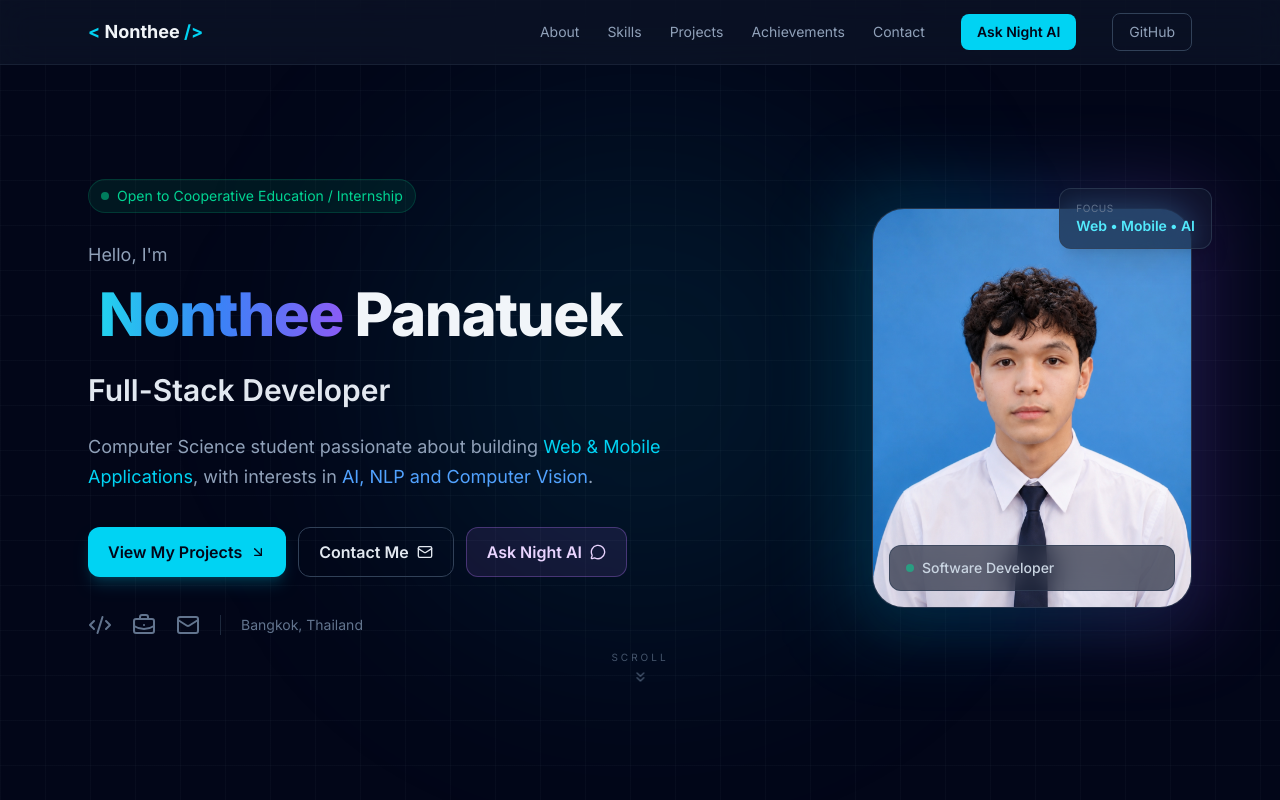
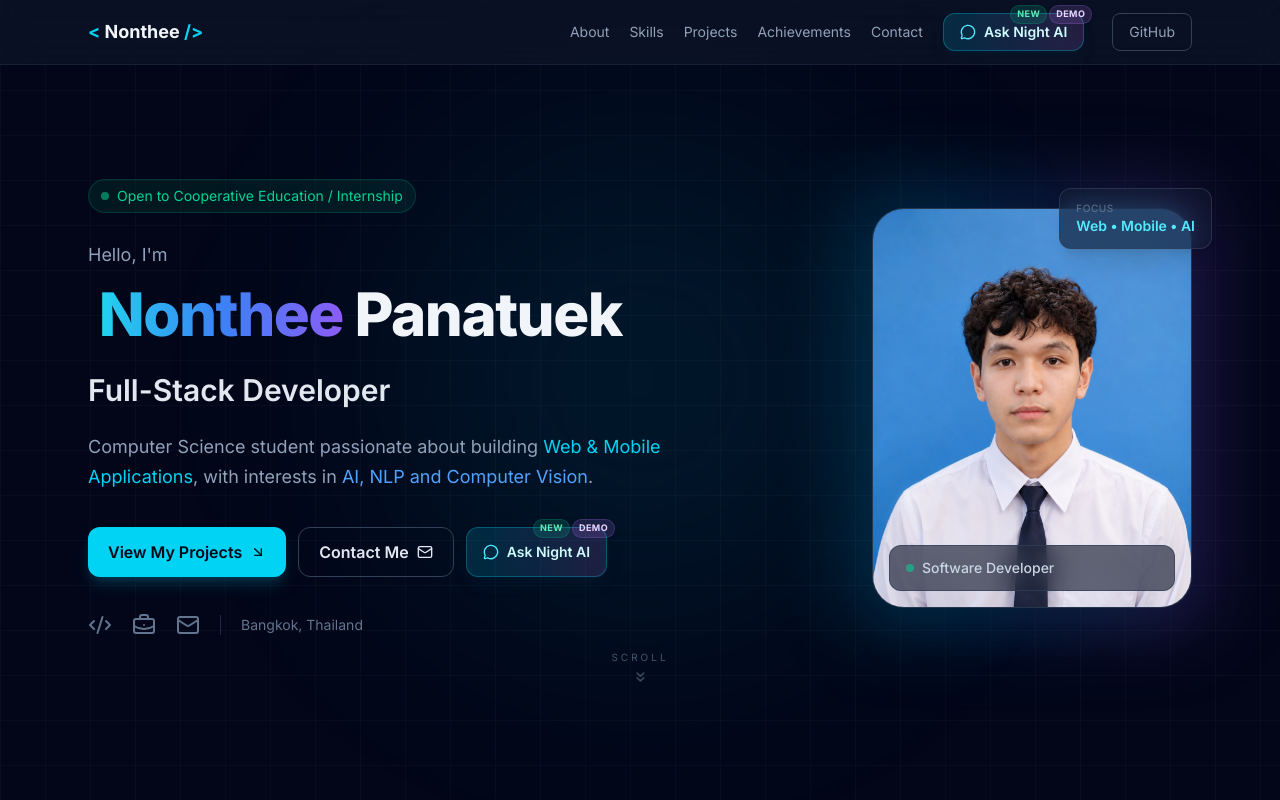
Before and after one commit to GoodNightMare/GoodNightMare.github.io, a React (Vite) app: page / in a window 1280 px wide. Shown: the top 800 px of the page. Built offline with nearby package versions, Linux system fonts and the light colour scheme; no server answers.

Commit message:
Update portfolio

```diff
--- /dev/null
+++ b/src/components/AskNightAIButton.jsx
@@ -0,0 +1,19 @@
+import Icon from "./Icon";
+
+export default function AskNightAIButton({ className = "", onClick }) {
+  return (
+    <a
+      href="/#/chat"
+      onClick={onClick}
+      className={`group relative inline-flex w-fit items-center gap-2 rounded-xl border border-cyan-400/30 bg-gradient-to-r from-cyan-400/15 via-blue-400/15 to-purple-400/15 px-4 py-2 text-sm font-semibold text-cyan-100 shadow-lg shadow-cyan-950/20 transition hover:border-cyan-300/60 hover:from-cyan-400/25 hover:via-blue-400/25 hover:to-purple-400/25 ${className}`}
+      aria-label="Ask Night AI — new interactive demo"
+    >
+      <Icon name="message-circle" className="h-4 w-4 text-cyan-300" />
+      <span>Ask Night AI</span>
+      <span className="absolute -right-2 -top-2 inline-flex items-center gap-1 drop-shadow-md" aria-hidden="true">
+        <span className="rounded-full bg-emerald-400/15 px-1.5 py-0.5 text-[9px] font-bold tracking-wider text-emerald-300 ring-1 ring-emerald-400/30">NEW</span>
+        <span className="rounded-full bg-purple-400/15 px-1.5 py-0.5 text-[9px] font-bold tracking-wider text-purple-200 ring-1 ring-purple-400/30">DEMO</span>
+      </span>
+    </a>
+  );
+}
--- a/src/components/Hero.jsx
+++ b/src/components/Hero.jsx
@@ -1,4 +1,6 @@
 import Icon from './Icon'
+
+import AskNightAIButton from './AskNightAIButton'
 
 export default function Hero() {
   return (
@@ -76,13 +78,7 @@ export default function Hero() {
                 <Icon name="mail" className="w-4 h-4" />
             </a>
 
-            <a
-                href="/#/chat"
-                className="inline-flex items-center gap-2 px-5 py-3 rounded-xl border border-purple-400/30 bg-purple-400/10 hover:bg-purple-400/20 text-purple-200 font-semibold transition"
-            >
-                Ask Night AI
-                <Icon name="message-circle" className="w-4 h-4" />
-            </a>
+            <AskNightAIButton />
 
         </div>
 
--- a/src/components/Navbar.jsx
+++ b/src/components/Navbar.jsx
@@ -1,6 +1,7 @@
 import Icon from "./Icon";
 
 import { useState } from "react";
+import AskNightAIButton from "./AskNightAIButton";
 
 export default function Navbar() {
   const [isOpen, setIsOpen] = useState(false);
@@ -15,7 +16,7 @@ export default function Navbar() {
           </a>
 
           {/* <!-- Desktop --> */}
-          <div className="hidden md:flex items-center gap-7 text-sm text-slate-400">
+          <div className="hidden lg:flex items-center gap-5 text-sm text-slate-400">
             <a href="#about" className="nav-link">
               About
             </a>
@@ -32,12 +33,7 @@ export default function Navbar() {
               Contact
             </a>
 
-            <a
-              href="/#/chat"
-              className="ml-2 px-4 py-2 rounded-lg bg-cyan-400 text-slate-950 font-semibold hover:bg-cyan-300 transition"
-            >
-              Ask Night AI
-            </a>
+            <AskNightAIButton />
 
             <a
               href="https://github.com/GoodNightMare"
@@ -54,7 +50,7 @@ export default function Navbar() {
             id="menuBtn"
             type="button"
             onClick={() => setIsOpen((open) => !open)}
-            className="md:hidden p-2 text-slate-300"
+            className="lg:hidden p-2 text-slate-300"
             aria-label={isOpen ? "Close menu" : "Open menu"}
             aria-expanded={isOpen}
           >
@@ -65,7 +61,7 @@ export default function Navbar() {
         {/* <!-- Mobile menu --> */}
         <div
           id="mobileMenu"
-          className={`${isOpen ? "block" : "hidden"} md:hidden pb-5 pt-2 space-y-3 text-sm text-slate-400`}
+          className={`${isOpen ? "block" : "hidden"} lg:hidden pb-5 pt-2 space-y-3 text-sm text-slate-400`}
         >
           <a href="#about" onClick={closeMenu} className="block nav-link">
             About
@@ -86,13 +82,7 @@ export default function Navbar() {
           <a href="#contact" onClick={closeMenu} className="block nav-link">
             Contact
           </a>
-          <a
-            href="/#/chat"
-            onClick={closeMenu}
-            className="block w-fit px-4 py-2 rounded-lg bg-cyan-400 text-slate-950 font-semibold"
-          >
-            Ask Night AI
-          </a>
+          <AskNightAIButton onClick={closeMenu} />
         </div>
       </div>
     </nav>
```
